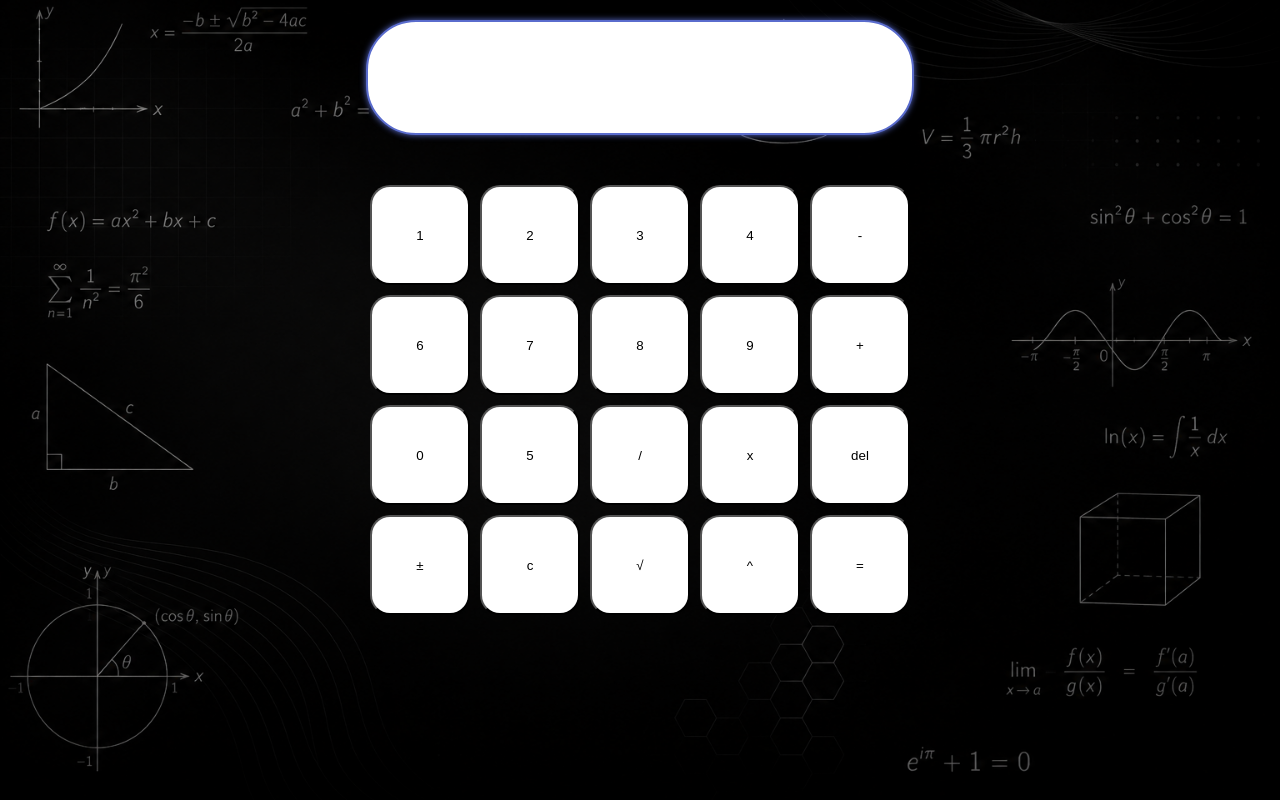
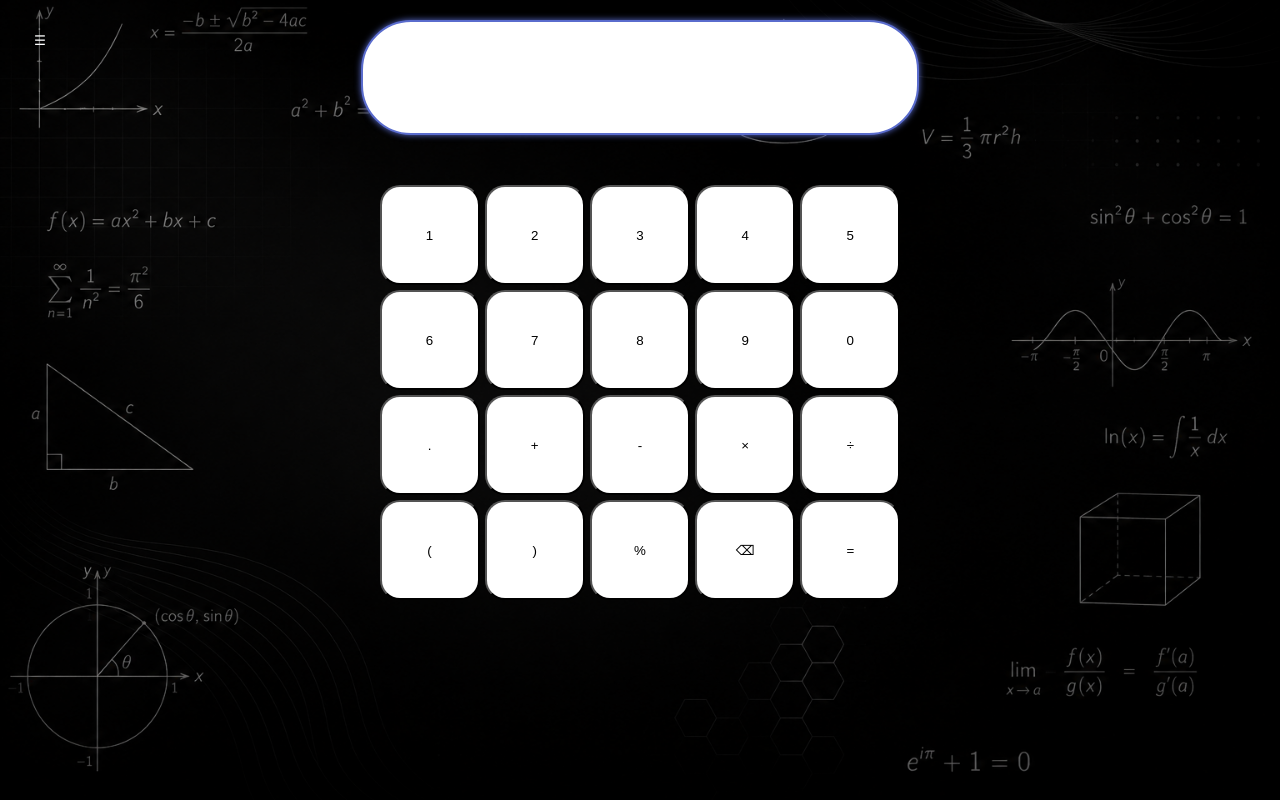
Before and after one commit to emmanuel-O-design/calculator, a plain HTML site: page index.html in a window 1280 px wide. Drawn offline with Linux system fonts and the light colour scheme.

```diff
--- a/index.html
+++ b/index.html
@@ -23,7 +23,7 @@
             grid-template-columns: 4;
         }
 
-        #btn-c{
+        .number-btn{
             background-color: white;
             box-shadow: white;
             height: 100px;
@@ -31,169 +31,9 @@
             border-radius: 20px;
         }
 
-        #btnforplus{
-            background-color: white;
-            box-shadow: white;
-            height: 100px;
-            width: 100px;
-            border-radius: 20px;
-        }
-
-         #btn-{
-            background-color: white;
-            box-shadow: white;
-            height: 100px;
-            width: 100px;
-            border-radius: 20px;
-        }
-
-         #btnfordiv{
-            background-color: white;
-            box-shadow: white;
-            height: 100px;
-            width: 100px;
-            border-radius: 20px;
-        }
-
-        #btnformul{
-            background-color: white;
-            box-shadow: white;
-            height: 100px;
-            width: 100px;
-            border-radius: 20px;
-        }
-
-        #btn-del{
-            background-color: white;
-            box-shadow: white;
-            height: 100px;
-            width: 100px;
-            border-radius: 20px;
-        }
-
-        #btn-1{
-            background-color: white;
-            box-shadow: white;
-            height: 100px;
-            width: 100px;
-            border-radius: 20px;
-        }
-
-        #btn-2{
-            background-color: white;
-            box-shadow: white;
-            height: 100px;
-            width: 100px;
-            border-radius: 20px;
-        }
-
-        #btn-3{
-            background-color: white;
-            box-shadow: white;
-            height: 100px;
-            width: 100px;
-            border-radius: 20px;
-        }
-
-        #btn-4{
-            background-color: white;
-            box-shadow: white;
-            height: 100px;
-            width: 100px;
-            border-radius: 20px;
-        }
-
-        #btn-5{
-            background-color: white;
-            box-shadow: white;
-            height: 100px;
-            width: 100px;
-            border-radius: 20px;
-        }
-
-        #btn-6{
-            background-color: white;
-            box-shadow: white;
-            height: 100px;
-            width: 100px;
-            border-radius: 20px;
-        }
-
-        #btn-7{
-            background-color: white;
-            box-shadow: white;
-            height: 100px;
-            width: 100px;
-            border-radius: 20px;
-        }
-
-        #btn-8{
-            background-color: white;
-            box-shadow: white;
-            height: 100px;
-            width: 100px;
-            border-radius: 20px;
-        }
-
-        #btn-9{
-            background-color: white;
-            box-shadow: white;
-            height: 100px;
-            width: 100px;
-            border-radius: 20px;
-        }
-
-        #btn-0{
-            background-color: white;
-            box-shadow: white;
-            height: 100px;
-            width: 100px;
-            border-radius: 20px;
-        }
-
-        #btnforeq{
-            background-color: white;
-            box-shadow: white;
-            height: 100px;
-            width: 100px;
-            border-radius: 20px;
-        }
-
-        #btn-√{
-            background-color: white;
-            box-shadow: white;
-            height: 100px;
-            width: 100px;
-            border-radius: 20px;
-        }
-
-        #btnup{
-            background-color: white;
-            box-shadow: white;
-            height: 100px;
-            width: 100px;
-            border-radius: 20px;
-        }
-
-        #btn-±{
-            background-color: white;
-            box-shadow: white;
-            height: 100px;
-            width: 100px;
-            border-radius: 20px;
-        }
-
-.buttons {
-    display: grid;
-    grid-template-columns: repeat(5, 100px);
-    grid-template-rows: repeat(3, 100px);
-    gap: 10px;
-    width: max-content;
-    margin: 0 auto;
-}
 
 input {
-    width: 540px;
+    width: 550px;
     height: 100px;
     border-radius: 50px;
     box-shadow: black;
@@ -240,6 +80,7 @@ input {
     }
 }
 
+
     #display {
     border: 2px solid cyan;
     outline: none;
@@ -273,7 +114,7 @@ input {
     }
 }
 
-    button:hover {
+    .number-btn:hover {
     animation: buttonElectric 1.5s infinite;
 }
 
@@ -313,40 +154,93 @@ input {
         display:flex;
     }
 }
+
+    #menuBtn {
+    position: fixed;
+    top: 20px;
+    left: 20px;
+    z-index: 1001;
+    transition: left 0.4s ease;
+    width: 40px;
+    height: 40px;
+    border-radius: 100px;
+    background: transparent;
+    border: none;
+    color: white;
+}
+
+#sideMenu {
+    position: fixed;
+    top: 0;
+    left: 0;
+    width: 250px;
+    height: 100vh;
+    background: #000;
+
+    transform: translateX(-100%);
+    transition: transform 0.4s ease;
+
+    z-index: 1000;
+    padding-top: 80px;
+}
+
+#sideMenu a {
+    display: block;
+    padding: 20px;
+    color: white;
+}
+
+/* OPEN */
+#sideMenu.open {
+    transform: translateX(0);
+}
+
+#menuBtn.open {
+    left: 270px;
+}
+
+.buttons {
+    display: grid;
+    grid-template-columns: repeat(5, 1fr);
+    gap: 5px;
+     width: 521px;
+    margin: 0 auto;
+}
  </style>
 
-   <input type="text" class="electric-input" id="display" readonly>
+     <input type="text" class="electric-input" id="display" readonly>
+<div class="buttons" id="calc-buttons">
+    <button class="number-btn" onclick="appendvalue('1')">1</button>
+    <button class="number-btn" onclick="appendvalue('2')">2</button>
+    <button class="number-btn" onclick="appendvalue('3')">3</button>
+    <button class="number-btn" onclick="appendvalue('4')">4</button>
+    <button class="number-btn" onclick="appendvalue('5')">5</button>
 
+    <button class="number-btn" onclick="appendvalue('6')">6</button>
+    <button class="number-btn" onclick="appendvalue('7')">7</button>
+    <button class="number-btn" onclick="appendvalue('8')">8</button>
+    <button class="number-btn" onclick="appendvalue('9')">9</button>
+    <button class="number-btn" onclick="appendvalue('0')">0</button>
 
-    <div class="buttons">
-    <button onclick="appendvalue('1')" id="btn-1">1</button>
-    <button onclick="appendvalue('2')" id="btn-2">2</button>
-    <button onclick="appendvalue('3')" id="btn-3">3</button>
-    <button onclick="appendvalue('4')" id="btn-4">4</button>
-    <button onclick="appendvalue('-')" id="btn-">-</button>
+    <button class="number-btn" onclick="appendvalue('.')">.</button>
+    <button class="number-btn" onclick="appendvalue('+')">+</button>
+    <button class="number-btn" onclick="appendvalue('-')">-</button>
+    <button class="number-btn" onclick="appendvalue('*')">×</button>
+    <button class="number-btn" onclick="appendvalue('/')">÷</button>
 
+    <button class="number-btn" onclick="appendvalue('(')">(</button>
+    <button class="number-btn" onclick="appendvalue(')')">)</button>
+    <button class="number-btn" onclick="appendvalue('%')">%</button>
+    <button class="number-btn" onclick="deletelast()">⌫</button>
+    <button class="number-btn" onclick="calculate()">=</button>
+</div>
+</div>
+<button id="menuBtn" onclick="toggleMenu()">☰</button>
 
-    <button onclick="appendvalue('6')" id="btn-6">6</button>
-    <button onclick="appendvalue('7')" id="btn-7">7</button>
-    <button onclick="appendvalue('8')" id="btn-8">8</button>
-    <button onclick="appendvalue('9')" id="btn-9">9</button>
-    <button onclick="appendvalue('+')" id="btnforplus">+</button>
-
-
-    <button onclick="appendvalue('0')" id="btn-0">0</button>
-    <button onclick="appendvalue('5')" id="btn-5">5</button>
-    <button onclick="appendvalue('/')" id="btnfordiv">/</button>
-    <button onclick="appendvalue('*')" id="btnformul">x</button>
-    <button onclick="deletelast()" id="btn-del">del</button>
-    <button onclick="appendvalue('±')" id="btn-±">±</button>
-
-    <button onclick="cleardisply()" id="btn-c">c</button>
-    <button onclick="appendvalue('√')" id="btn-√">√</button>
-    <button onclick="appendvalue('^')" id="btnup">^</button>
-    <button onclick="calculate()" id="btnforeq">=</button>
-        </div>
-    </div>
-</div>
+<div id="sideMenu">
+    <a href="./QUIZ.html">QUIZ</a>
+    <a href="./GAMES.html">🧩 GAMES</a>
+    <a href="./SETTINGS.html">⚙ SETTINGS</a>
 </div>
     <script>
         const display = document.getElementById("display")
@@ -379,9 +273,12 @@ function calculate() {
         }, 1500);
     }
 }
-    const buttons = document.querySelectorAll("button");
 
-    const clickSound = new Audio("./click-sound/click-sound.mp3");
+const clickSound = new Audio("./click-sound/click-sound.mp3");
+
+document.getElementById("calc-buttons").onclick = function() {
+    clickSound.play();
+};
 
 buttons.forEach(function(button) {
     button.addEventListener("click", function() {
@@ -389,7 +286,12 @@ buttons.forEach(function(button) {
         clickSound.play();
     });
 });
-        </script>
+
+function toggleMenu() {
+    document.getElementById("sideMenu").classList.toggle("open");
+    document.getElementById("menuBtn").classList.toggle("open");
+}
+ </script>
         </head>
         </body>
 </html>
```
Also changed, not shown: GAMES.html (added), QUIZ.html (added), SETTINGS.html (added), image/white_menu_bar-removebg-preview.png (added), 1 other file.
